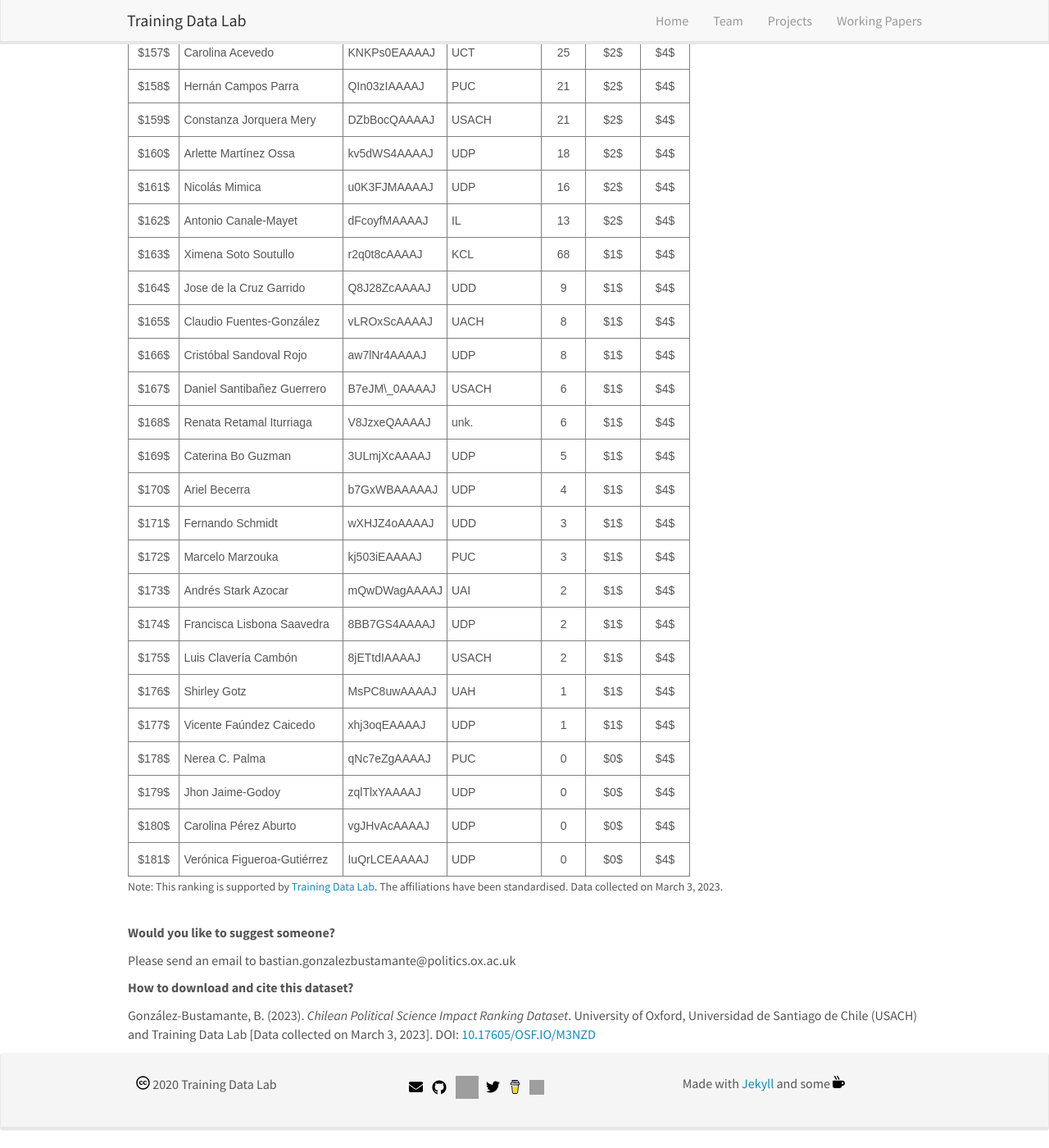
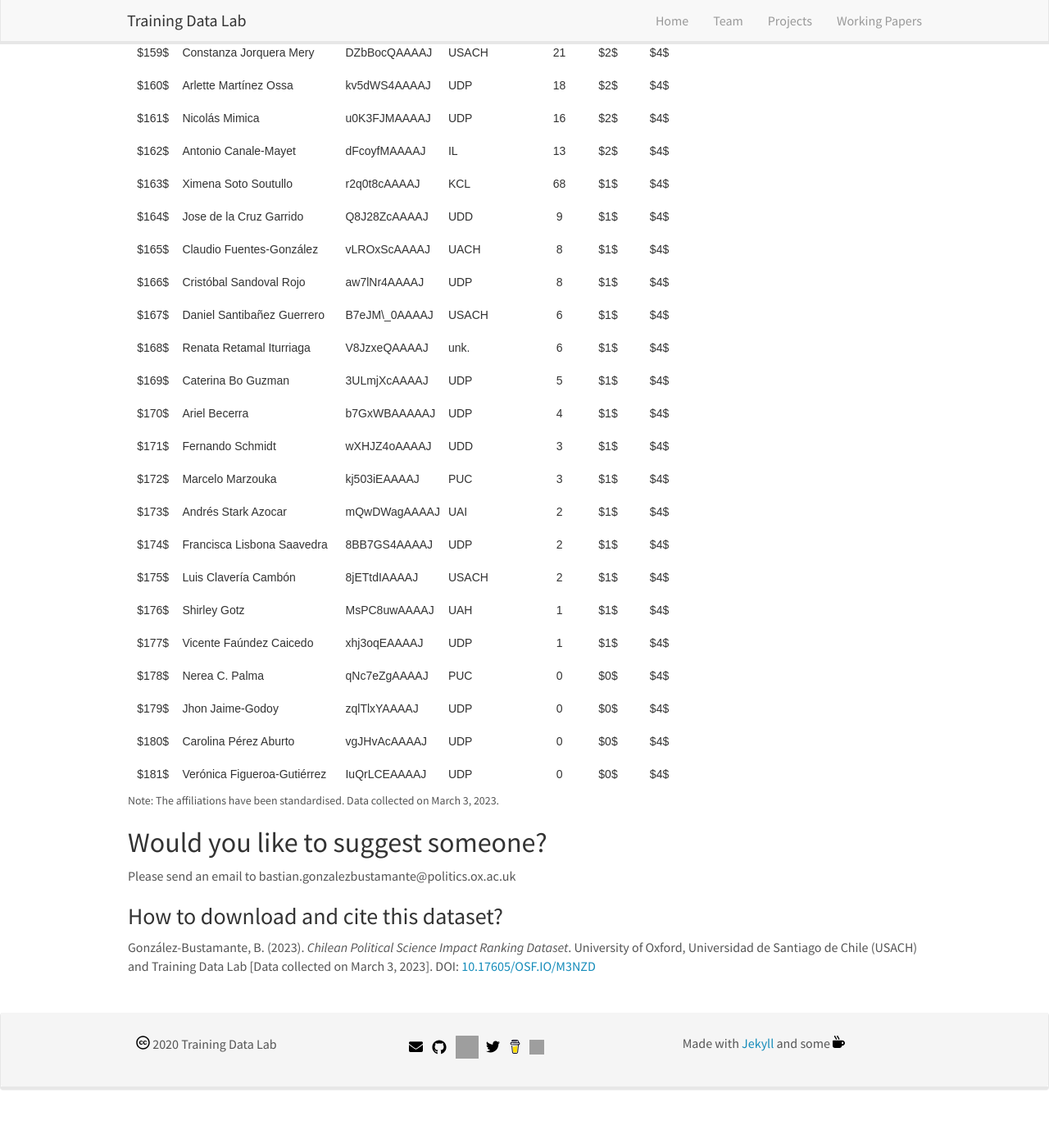
Before and after one commit to training-datalab/old-training-datalab.com, a Jekyll site: the page built from _pages/2023-03-03-impact-ranking.md, in a window 1280 px wide and 1400 px high, scrolled down 6464 px. Shown: the whole window at 82% size. Built offline with Jekyll 4.4.1, drawn with Linux system fonts in a browser that asks for light colours; nearby versions of some CDN libraries; after the commit the page ends 7815 px from its top, so only the background shows below that; some of the changed lines change nothing that is shown; some of the changed text lies outside the part shown.

Commit message:
Update 2023-03-03-impact-ranking.md

```diff
--- a/_pages/2023-03-03-impact-ranking.md
+++ b/_pages/2023-03-03-impact-ranking.md
@@ -6,12 +6,14 @@
 permalink: /projects/cps-ranking/2023-03-03-impact-ranking
 ---
 
+# CPS-Ranking March 2023
+
 <style type="text/css">
-.tg  {border-collapse:collapse;border-spacing:0;}
-.tg td{border-color:black;border-style:solid;border-width:1px;font-family:Arial, sans-serif;font-size:14px;
-  overflow:hidden;padding:10px 5px;word-break:normal;}
-.tg th{border-color:black;border-style:solid;border-width:1px;font-family:Arial, sans-serif;font-size:14px;
-  font-weight:normal;overflow:hidden;padding:10px 5px;word-break:normal;}
+.tg  {border-collapse:collapse;border-color:#ccc;border-spacing:0;}
+.tg td{background-color:#fff;border-color:#ccc;border-style:solid;border-width:0px;color:#333;
+  font-family:Arial, sans-serif;font-size:14px;overflow:hidden;padding:10px 5px;word-break:normal;}
+.tg th{background-color:#f0f0f0;border-color:#ccc;border-style:solid;border-width:0px;color:#333;
+  font-family:Arial, sans-serif;font-size:14px;font-weight:normal;overflow:hidden;padding:10px 5px;word-break:normal;}
 .tg .tg-c3ow{border-color:inherit;text-align:center;vertical-align:top}
 .tg .tg-0pky{border-color:inherit;text-align:left;vertical-align:top}
 </style>
@@ -1660,12 +1662,14 @@
 </tbody>
 </table>
 
-<small>Note: This ranking is supported by [Training Data Lab](https://training-datalab.com). The affiliations have been standardised. Data collected on March 3, 2023.</small><br /><br />
+<small>Note: The affiliations have been standardised. Data collected on March 3, 2023.</small><br />
 
-**Would you like to suggest someone?**
+## Would you like to suggest someone?
 
 Please send an email to <i class="fas fa-envelope"></i> bastian.gonzalezbustamante@politics.ox.ac.uk
 
-**How to download and cite this dataset?**
+### How to download and cite this dataset?
 
 González-Bustamante, B. (2023). *Chilean Political Science Impact Ranking Dataset*. University of Oxford, Universidad de Santiago de Chile (USACH) and Training Data Lab [Data collected on March 3, 2023]. DOI: [10.17605/OSF.IO/M3NZD](http://doi.org/10.17605/OSF.IO/M3NZD)
+
+<br />
```
